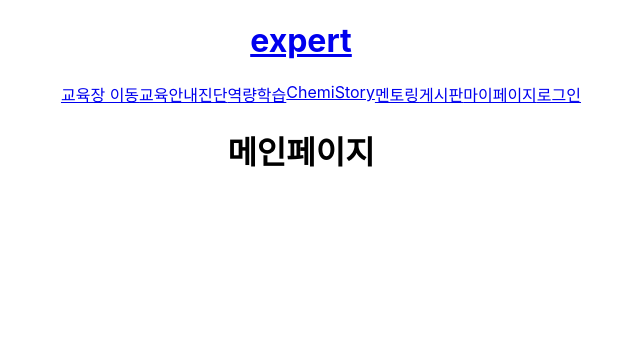
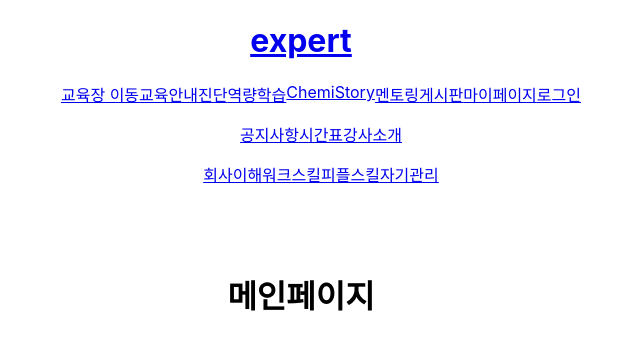
Before and after one commit to jhyun-k/SeSAC_CBP_4team_chemiverse_jihyun, a React (Create React App) app: page /main in a window 1280 px wide. Shown: the top 350 px of the page, without its empty margins (339-979 px from the left). Built offline with nearby package versions, Linux system fonts and the light colour scheme.

Commit message:
learningDetail

```diff
--- a/src/components/Nav.jsx
+++ b/src/components/Nav.jsx
@@ -13,7 +13,17 @@ const Nav = () => {
     { content: "마이페이지", href: "./mypage" },
     { content: "로그인", href: "./login" },
   ];
-
+  const guideDetail = [
+    { content: "공지사항", href: "./guide" },
+    { content: "시간표", href: "./guide/timetable" },
+    { content: "강사소개", href: "./guide/teacher" },
+  ];
+  const learningDetail = [
+    { content: "회사이해", href: "./learning" },
+    { content: "워크스킬", href: "./learning/workskill" },
+    { content: "피플스킬", href: "./learning/peopleskill" },
+    { content: "자기관리", href: "./learning/selfmanage" },
+  ];
   return (
     <nav className="nav">
       <ul>
@@ -25,6 +35,38 @@ const Nav = () => {
           );
         })}
       </ul>
+      <div className="tabmenu">
+        <ul>
+          {guideDetail.map((element, index) => {
+            return (
+              <li key={index}>
+                <NavLink to={element.href}>{element.content}</NavLink>
+              </li>
+            );
+          })}
+        </ul>
+        <ul>
+          {learningDetail.map((element, index) => {
+            return (
+              <li key={index}>
+                <NavLink to={element.href}>{element.content}</NavLink>
+              </li>
+            );
+          })}
+        </ul>
+        <ul>
+          <li></li>
+        </ul>
+        <ul>
+          <li></li>
+        </ul>
+        <ul>
+          <li></li>
+        </ul>
+        <ul>
+          <li></li>
+        </ul>
+      </div>
     </nav>
   );
 };
```
